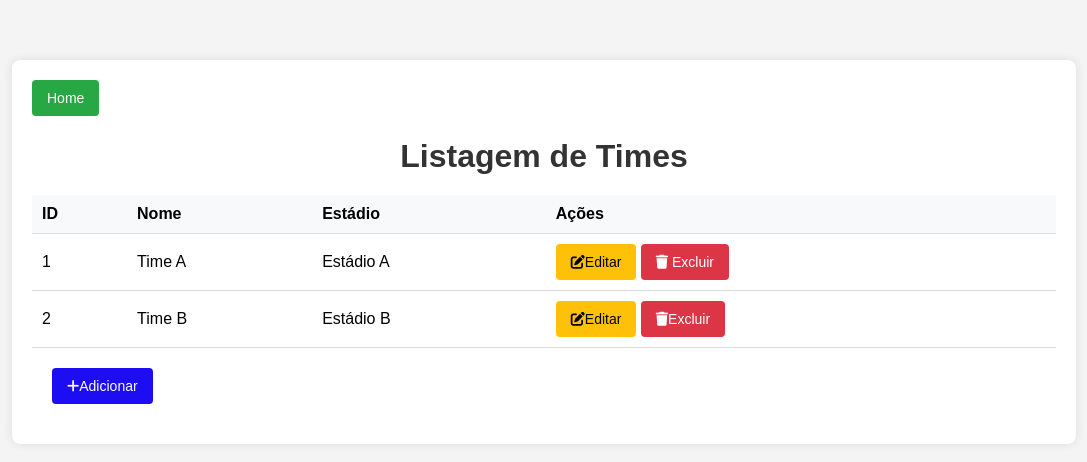
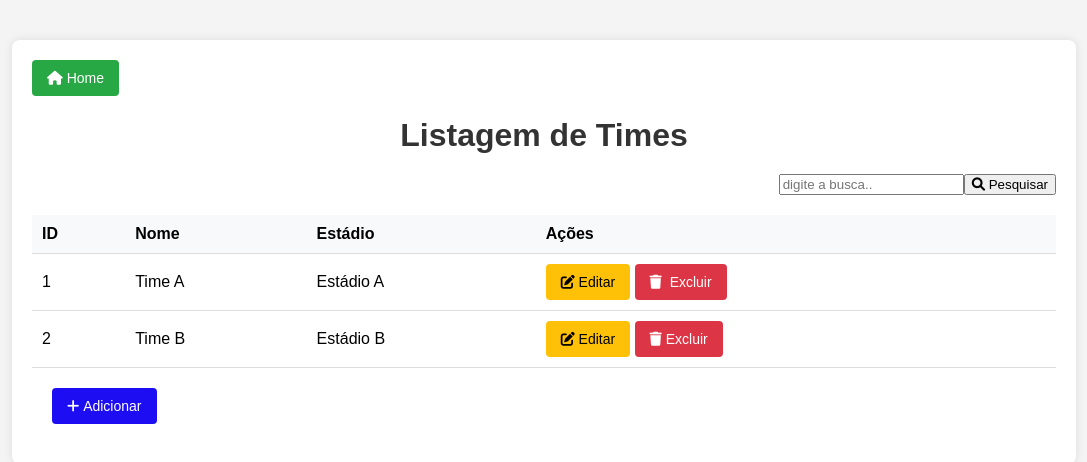
Before and after one commit to embrapaifsul/SomenteHTML, a plain HTML site: page time/index.html in a window 1280 px wide. Shown: the part 148-610 px from the top of the page, without its empty margins (96-1183 px from the left). Drawn offline with Linux system fonts and the light colour scheme.

Commit message:
ajusta no cabeçalho

```diff
--- a/style.css
+++ b/style.css
@@ -122,3 +122,8 @@ table th {
 table tr:hover {
   background-color: #f1f1f1;
 }
+
+.search
+{
+  text-align: right;
+}
--- a/time/index.html
+++ b/time/index.html
@@ -13,11 +13,15 @@
   <div class="container">
     <nav class="menu">
       <ul>
-        <li><a href="../index.html" class="btn">Home</a></li>
+        <li><a href="../index.html" class="btn"><i class="fa fa-home" ></i>&nbsp;Home</a></li>
       </ul>
     </nav>
     <h1>Listagem de Times</h1>
-
+    <div class="search">
+      <form method="post">
+        <input type="text" name="pesquisa" placeholder="digite a busca.."><button type="submit"><i class="fa fa-search" aria-hidden="true"></i>&nbsp;Pesquisar</button>
+      </form>
+    </div>
     <!-- Tabela de Times -->
     <table>
       <thead>
@@ -34,8 +38,8 @@
           <td>Time A</td>
           <td>Estádio A</td>
           <td>
-            <a href="edit.html?id=1" class="btn edit"><i class="fas fa-edit"></i>Editar</a>
-            <button class="btn delete"  onclick="confirmarExclusao()"><i class="fas fa-trash"></i> Excluir</button>
+            <a href="edit.html?id=1" class="btn edit"><i class="fas fa-edit"></i>&nbsp;Editar</a>
+            <button class="btn delete"  onclick="confirmarExclusao()"><i class="fas fa-trash"></i>&nbsp; Excluir</button>
           </td>
         </tr>
         <tr>
@@ -43,14 +47,14 @@
           <td>Time B</td>
           <td>Estádio B</td>
           <td>
-            <a href="edit.html?id=2" class="btn edit"><i class="fas fa-edit"></i>Editar</a>
-            <button class="btn delete" onclick="confirmarExclusao()"><i class="fas fa-trash"></i>Excluir</button>
+            <a href="edit.html?id=2" class="btn edit"><i class="fas fa-edit"></i>&nbsp;Editar</a>
+            <button class="btn delete" onclick="confirmarExclusao()"><i class="fas fa-trash"></i>&nbsp;Excluir</button>
           </td>
         </tr>
       </tbody>
     </table>
     <div class="footer">
-      <a href="add.html" class="btn add"><i class="fas fa-add"></i>Adicionar</a>
+      <a href="add.html" class="btn add"><i class="fas fa-add"></i>&nbsp;Adicionar</a>
     </div>
   </div>
 
```
Also changed, not shown: time/add.html (+6 -0 lines), time/edit.html (+10 -0 lines).
